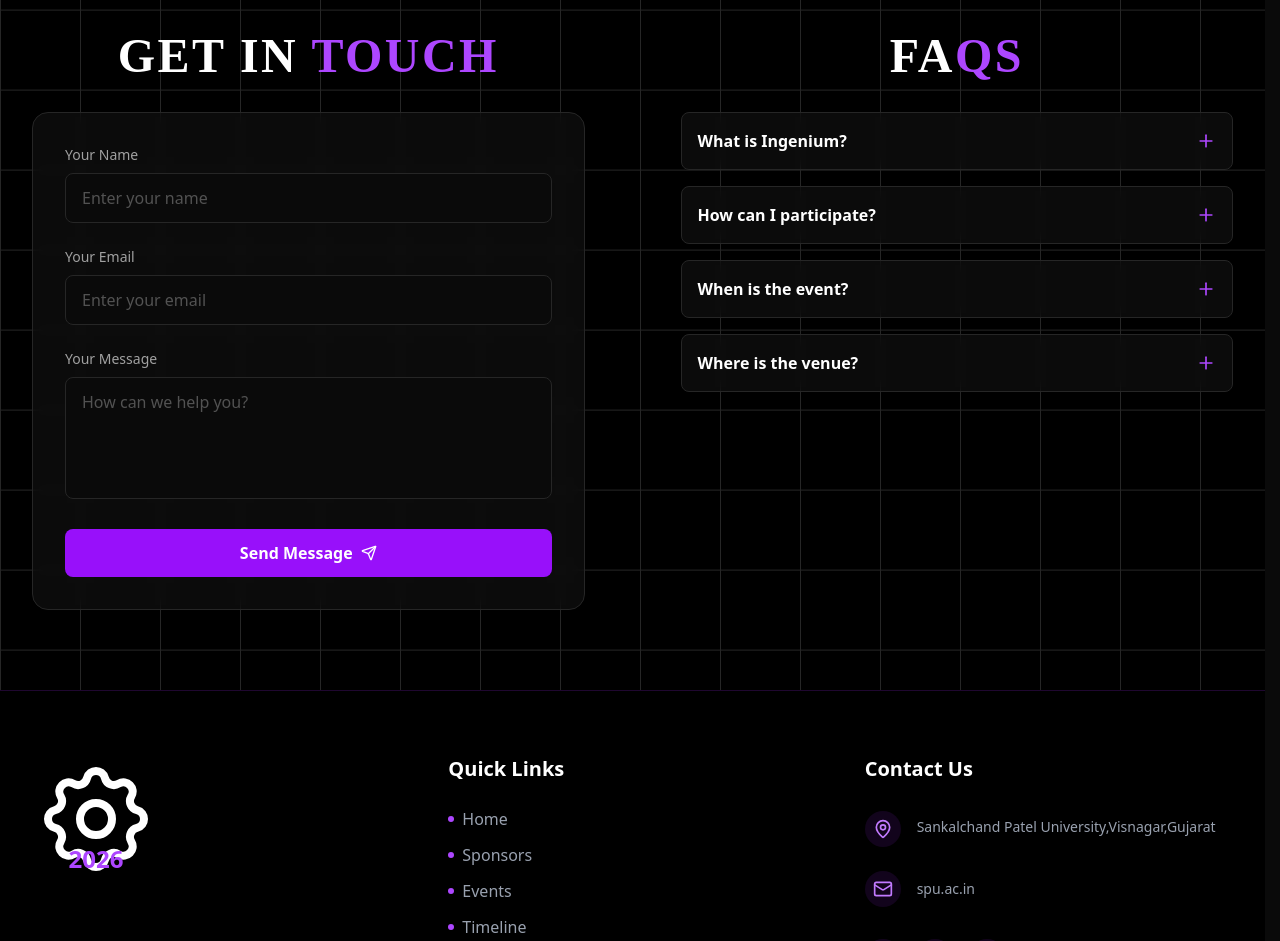
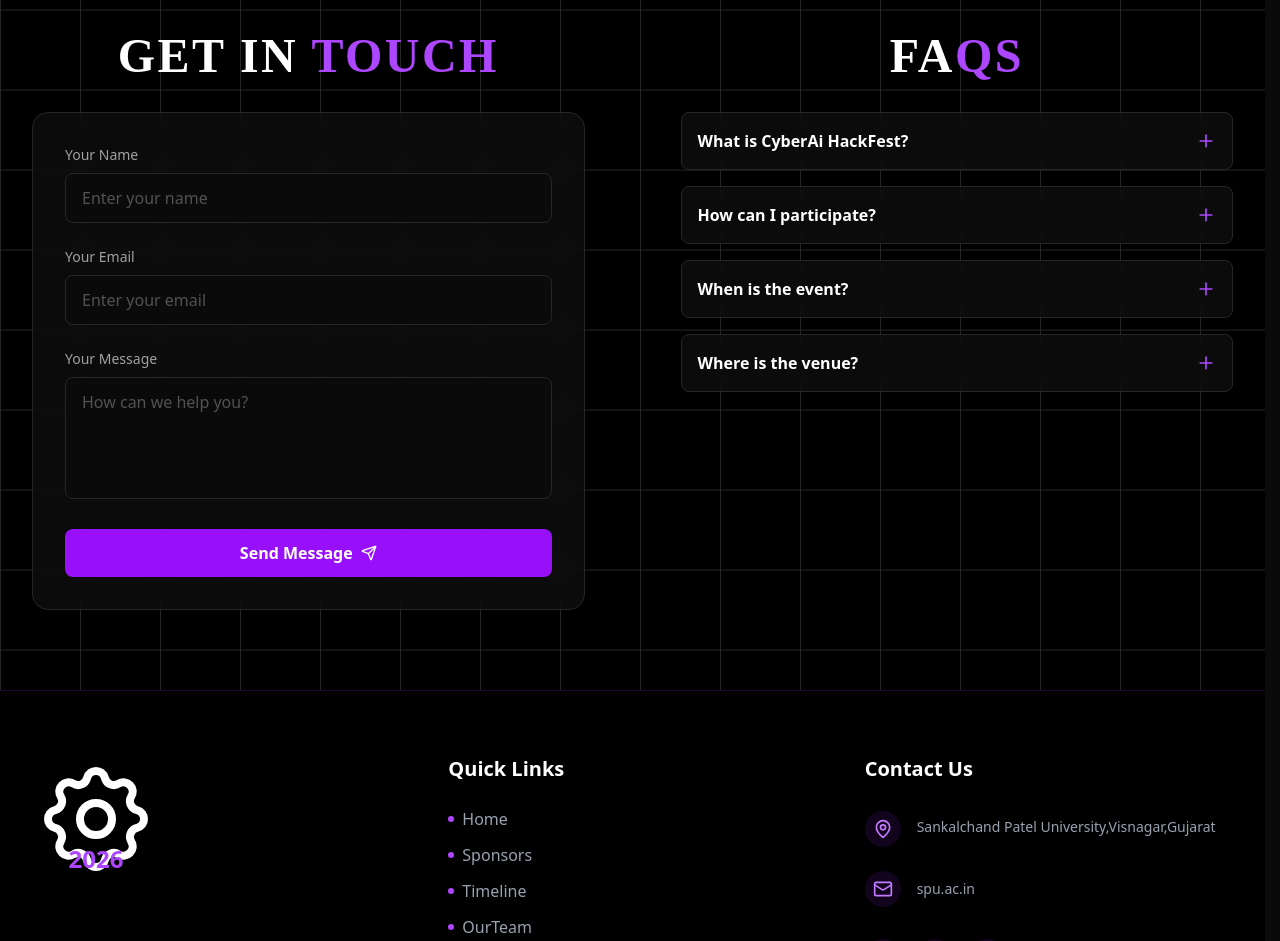
Before and after one commit to Jaypal-Singh/CyberAi_Hackfest_2.0, a React (Vite) app in the folder frontend/: page /contacts in a window 1280 px wide. Shown: the part 240-1181 px from the top of the page. Built offline with nearby package versions, Linux system fonts and the light colour scheme.

Commit message:
routing issue fixed

```diff
--- a/frontend/src/Components/Footer/Footer.jsx
+++ b/frontend/src/Components/Footer/Footer.jsx
@@ -31,7 +31,7 @@ const Footer = () => {
                     <div className="flex flex-col items-center md:items-start">
                         <h3 className="text-xl font-bold mb-6 text-white text-center md:text-left">Quick Links</h3>
                         <ul className="space-y-3 w-full flex flex-col items-center md:items-start">
-                            {['Home', 'Sponsors', 'Events', 'Timeline', 'Our Team', 'Gallery', 'Contact'].map((item) => (
+                            {['Home', 'Sponsors', 'Timeline', 'OurTeam', 'Gallery', 'Contacts'].map((item) => (
                                 <li key={item} className="flex items-center group cursor-pointer hover:translate-x-2 transition-transform duration-300">
                                     <span className="w-1.5 h-1.5 rounded-full bg-purple-500 mr-2 group-hover:scale-150 transition-transform"></span>
                                     <a href={item === 'Home' ? '/' : `/${item.toLowerCase().replace(' ', '')}`} className="text-gray-400 group-hover:text-purple-400 transition-colors">
--- a/frontend/src/Pages/Contact/FAQ.jsx
+++ b/frontend/src/Pages/Contact/FAQ.jsx
@@ -39,9 +39,9 @@ const FAQ = () => {
 
   const faqs = [
     {
-      question: "What is Ingenium?",
+      question: "What is CyberAi HackFest?",
       answer:
-        "Ingenium is the annual tech festival of SPU, featuring hackathons, coding competitions, robotics, and more. It's a platform for students to showcase their technical skills and innovation.",
+        "CyberAi HackFest is the annual tech festival of SPU, featuring hackathons, coding competitions, robotics, and more. It's a platform for students to showcase their technical skills and innovation.",
     },
     {
       question: "How can I participate?",
```
